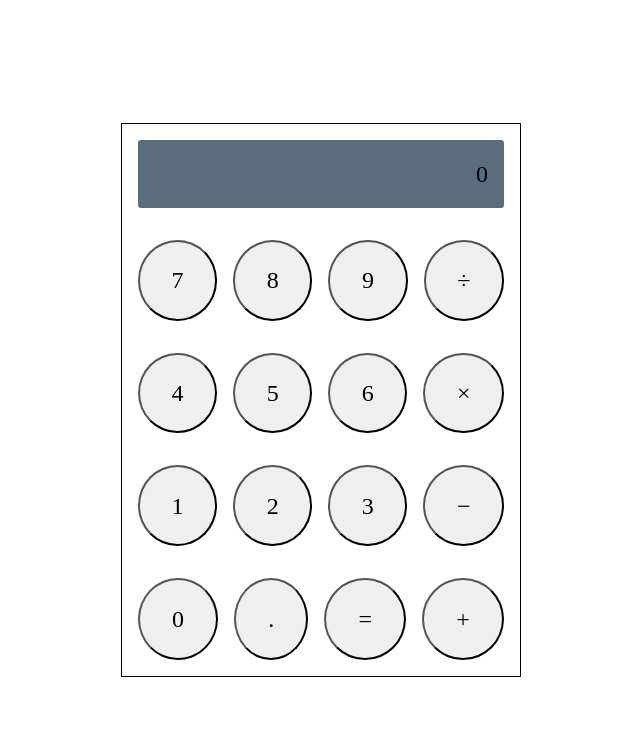
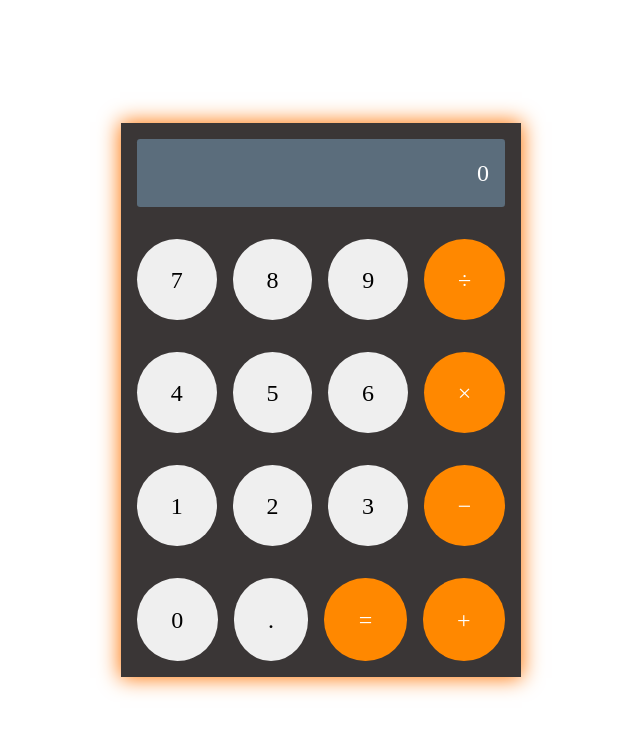
Before and after one commit to Jonon/jCalc, a plain HTML site: page index.html in a window 1280 px wide. Shown: the whole page, without its empty margins (319-959 px from the left). Drawn offline with Linux system fonts and the light colour scheme.

Commit message:
Add calculator styling

```diff
--- a/index.html
+++ b/index.html
@@ -16,25 +16,25 @@
 						<button>7</button>
 						<button>8</button>
 						<button>9</button>
-						<button>÷</button>
+						<button class="operator">÷</button>
 					</div>
 					<div class="row">
 						<button>4</button>
 						<button>5</button>
 						<button>6</button>
-						<button>×</button>
+						<button class="operator">×</button>
 					</div>
 					<div class="row">
 						<button>1</button>
 						<button>2</button>
 						<button>3</button>
-						<button>−</button>
+						<button class="operator">−</button>
 					</div>
 					<div class="row">
 						<button>0</button>
 						<button>.</button>
-						<button>=</button>
-						<button>+</button>
+						<button class="operator">=</button>
+						<button class="operator">+</button>
 					</div>
 				</div>
 			</div>
--- a/main.css
+++ b/main.css
@@ -8,7 +8,8 @@
 .calculator {
 	width: 25rem;
 	height: auto;
-	border: 1px solid black;
+	box-shadow: 0px 0px 20px 1px rgb(255, 115, 0);
+	background-color: rgb(58, 54, 54);
 }
 
 .display {
@@ -18,6 +19,7 @@
 	text-align: right;
 	font-size: 1.5rem;
 	border-radius: 0.2rem;
+	color: rgb(255, 255, 255);
 }
 
 .buttons {
@@ -41,4 +43,14 @@
 	aspect-ratio: 1 / 1;
 	border-radius: 50%;
 	font-size: 1.5rem;
+	border: none;
 }
+
+.row button:hover {
+	box-shadow: 0px 0px 20px 1px rgb(255, 115, 0);
+}
+
+.operator {
+	background-color: rgb(255, 136, 0);
+	color: white;
+}
```
